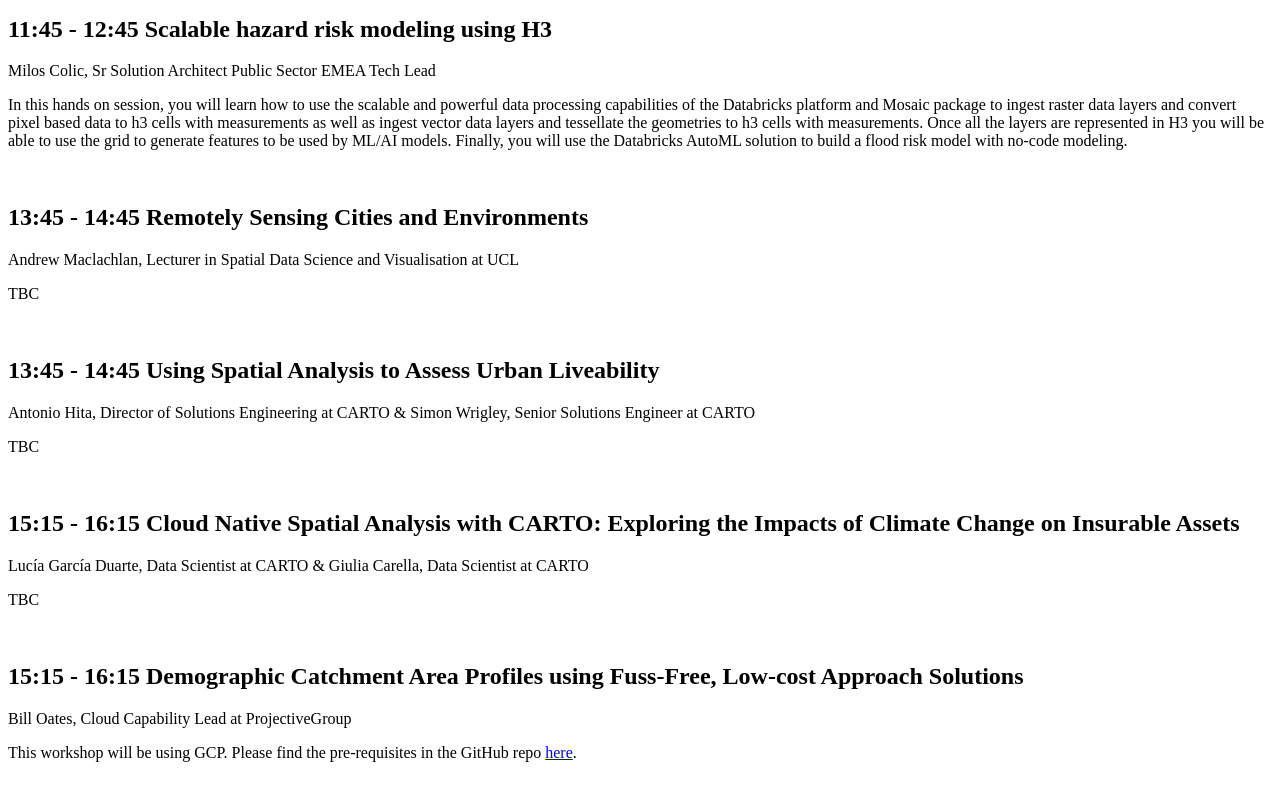
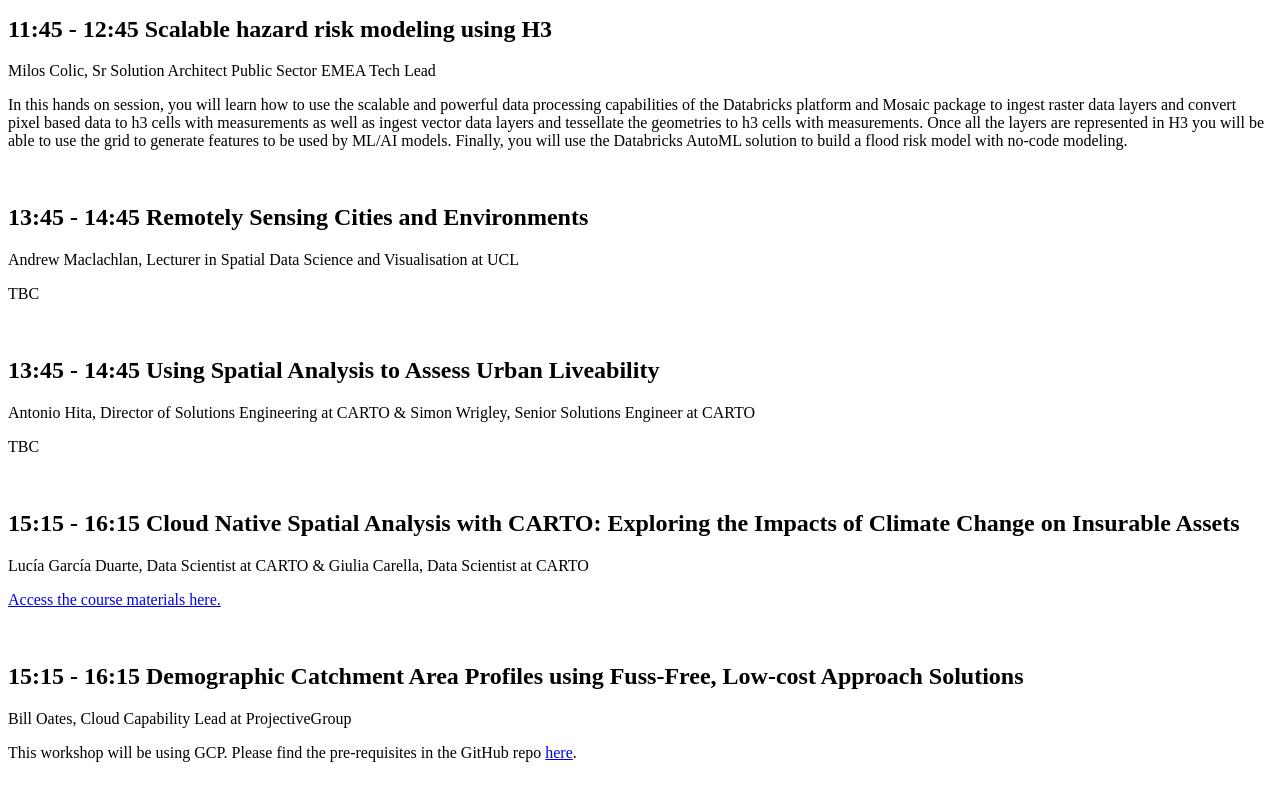
Before and after one commit to helenmck1/SDSC23LDN_workshops, a plain HTML site: page index.html in a window 1280 px wide. Shown: the part 1045-1845 px from the top of the page. Drawn offline with Linux system fonts and the light colour scheme.

Commit message:
Update index.html

```diff
--- a/index.html
+++ b/index.html
@@ -69,7 +69,8 @@
 <h2 style="font-family:montserrat semibold">15:15 - 16:15 Cloud Native Spatial Analysis with CARTO: Exploring the Impacts of Climate Change on Insurable Assets</h2>
 <p>
 <p style="font-family:montserrat semibold">Lucía García Duarte, Data Scientist at CARTO &#38; Giulia Carella, Data Scientist at CARTO</p>
-<p>TBC</p>
+<p>
+<a href="https://github.com/CartoDB/research-public/tree/master/sdsc23-london-workshop-analyticstoolbox" target="_blank" rel="noopener noreferrer">Access the course materials here.</a></p>
 <br>
 
 <h2 style="font-family:montserrat semibold">15:15 - 16:15 Demographic Catchment Area Profiles using Fuss-Free, Low-cost Approach Solutions</h2>
```
